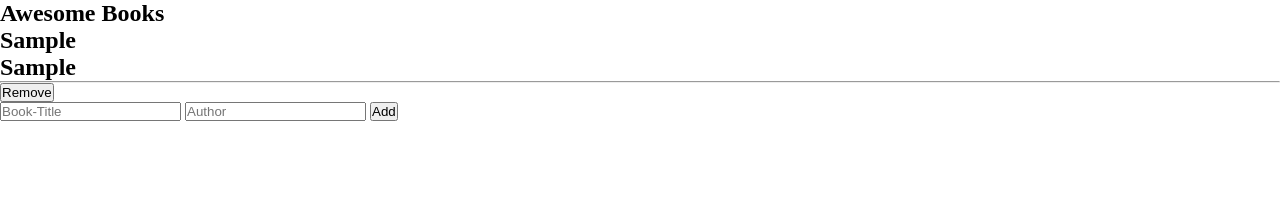
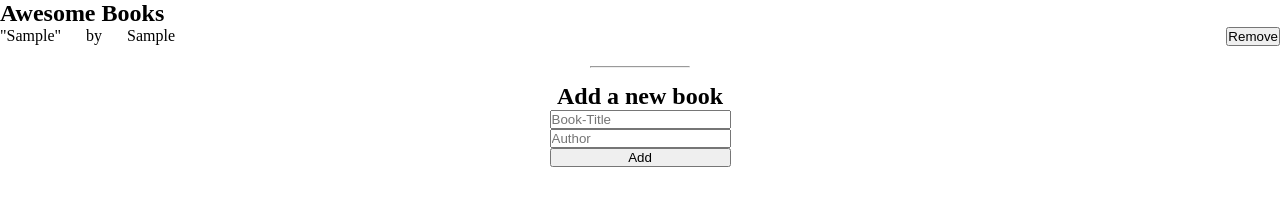
Before and after one commit to belalgamal46/AwesomeBooks, a website: page index.html in a window 1280 px wide. Both pictures are taken after typing "Sample", "Sample" into the empty fields and a click on the button "Add". Drawn offline with Linux system fonts and the light colour scheme.

Commit message:
Add some style for input

```diff
--- a/CSS/styles.css
+++ b/CSS/styles.css
@@ -3,3 +3,39 @@
   margin: 0;
   box-sizing: border-box;
 }
+
+#form-div {
+  display: flex;
+  flex-direction: column;
+  margin: auto;
+  margin-top: 15px;
+}
+
+#form-title {
+  margin: auto;
+}
+
+#bookForm {
+  margin: auto;
+  display: flex;
+  flex-direction: column;
+}
+
+.book-card {
+  display: flex;
+  flex-direction: row;
+  justify-content: space-between;
+}
+
+.book-details {
+  display: flex;
+  flex-direction: row;
+  justify-content: space-between;
+  gap: 25px;
+}
+
+#line {
+  margin: auto;
+  width: 100px;
+  margin-top: 20px;
+}
--- a/app.js
+++ b/app.js
@@ -60,9 +60,9 @@ class Interface {
     booksContainer.innerHTML += `
     <div class="book-card" id=${book.bookId}>
       <div class="book-details">
-        <h2>${book.bookTitle}</h2>
-        <h2>${book.authorName}</h2>
-        <hr />
+        <p>"${book.bookTitle}"</p>
+        <p> by </p>
+        <p>${book.authorName}</p>
       </div>
       <button type="button" id="remove-book">Remove</button>
     </div>
--- a/index.html
+++ b/index.html
@@ -13,7 +13,9 @@
       <section>
         <h1>Awesome Books</h1>
         <div class="books-container"></div>
-        <div>
+        <hr id="line">
+        <div id="form-div">
+        <h2 id="form-title">Add a new book</h2>
           <form id="bookForm">
             <input
               type="text"
```
